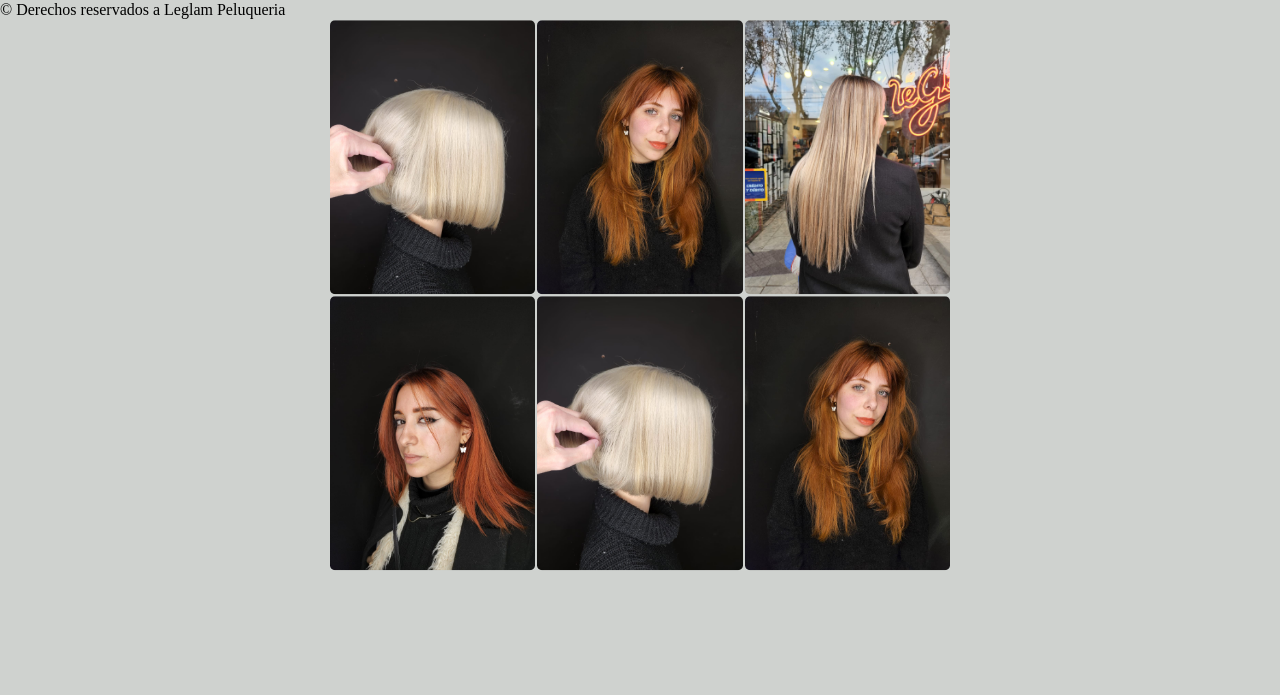
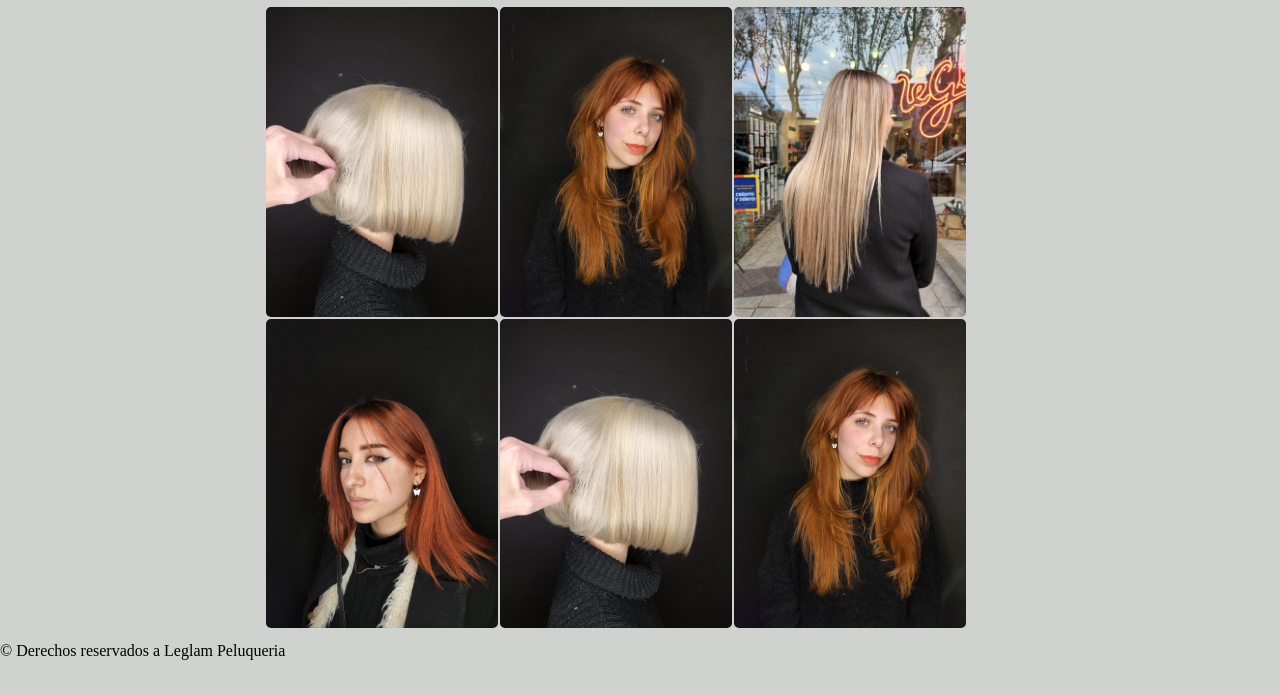
Before and after one commit to juaniigonz/LeglamTurnos, a plain HTML site: page index.html in a window 1280 px wide. Shown: the part 105-800 px from the top of the page. Drawn offline with Linux system fonts and the light colour scheme; some icons are missing.

Commit message:
posicionando la galeria

```diff
--- a/css/style.css
+++ b/css/style.css
@@ -46,7 +46,6 @@ html{
 /* ------------------------------------------ */
 
 #galeria {
-    position: fixed;
     display: grid;
     grid-template-columns: repeat(auto-fill, minmax(150px, 1fr));
     grid-template-columns: repeat(3, 1fr);
@@ -54,9 +53,7 @@ html{
     max-width: 700px;
     min-width: 400px;
     padding: 0 10px;
-    top: 50%;
-    left: 50%;
-    transform: translate(-50%, -50%);
+    margin: 10px 20%;
   }
 
   #galeria img {
--- a/index.js
+++ b/index.js
@@ -6,7 +6,6 @@ const lightbox = document.querySelector('#contenedor-principal');
 const imagenActiva = document.querySelector('#img-activa');
 let indiceImagen = 0;
 
-/*Abre el Lightbox*/
 
 const abreLightbox = (event) => {
     imagenActiva.src = event.target.src;
@@ -18,13 +17,11 @@ imagenes.forEach((imagen) => {
     imagen.addEventListener('click', abreLightbox);
 });
 
-/*Cierra el Lightbox */
 
 btnCierra.addEventListener('click', () => {
     lightbox.style.display = 'none';
 });
 
-/* Adelanta la imagen*/
 
 const adelantaImagen = () => {
     if (indiceImagen === imagenes.length - 1) {
@@ -36,7 +33,6 @@ const adelantaImagen = () => {
 
 btnAdelanta.addEventListener('click', adelantaImagen);
 
-/*Retrocede la Imagen*/
 
 const retrocederImagen = () => {
     if (indiceImagen === 0) {
```
